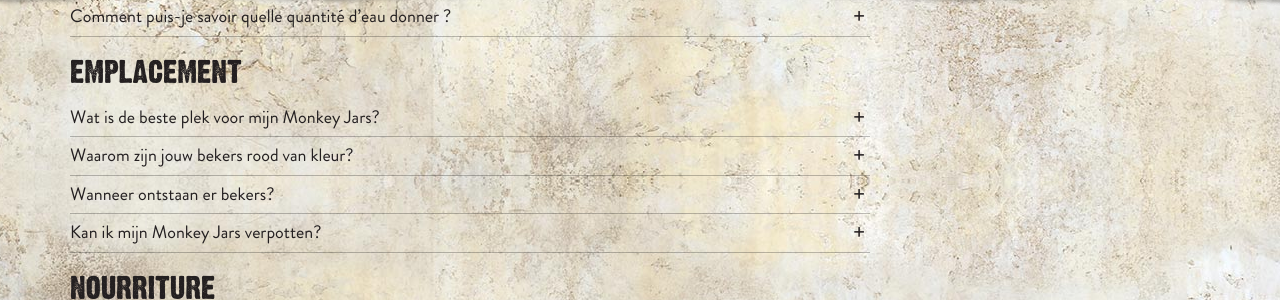
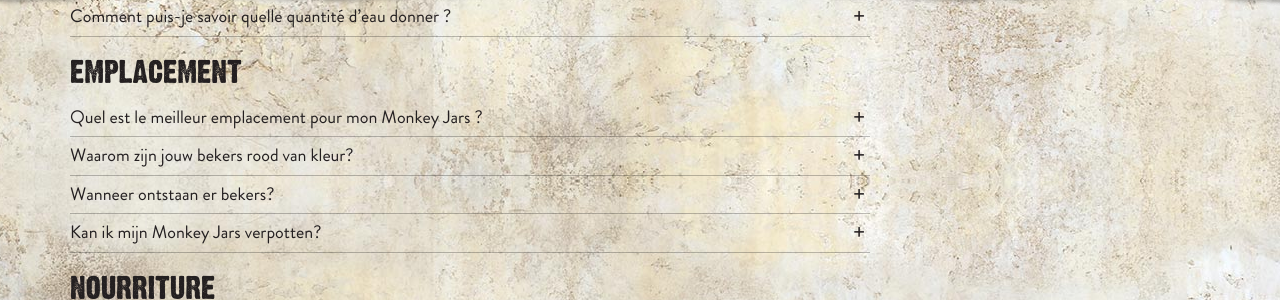
Before and after one commit to jhvanderschee/monkeyjars_fr, a Jekyll site: the page built from informations/index.md, in a window 1280 px wide and 900 px high, scrolled down 602 px. Shown: the part 156-456 px from the top of the window. Built offline with Jekyll 4.4.1, drawn with Linux system fonts in a browser that asks for light colours; some of the changed lines change nothing that is shown.

Commit message:
Updated 'informations/index.md' via CloudCannon

```diff
--- a/informations/index.md
+++ b/informations/index.md
@@ -66,11 +66,11 @@
       avec un brumisateur. Mais n’exagérez pas, car les racines ne supportent
       pas un excès d’eau et meurent.
 plaats:
-  - title: Wat is de beste plek voor mijn Monkey Jars?
+  - title: Quel est le meilleur emplacement pour mon Monkey Jars ?
     content: >-
-      Net als in de jungle houd ik van een lichte plek, maar ik kan niet tegen
-      direct zonlicht. In warme zomermaanden vind ik het heerlijk om buiten te
-      zijn, maar zet me dus niet direct in de zon.
+      Comme dans la jungle, cette plante aime les endroits lumineux, mais à
+      l’abri des rayons directs du soleil. Pendant les mois d’été chauds, elle
+      aime être dehors, mais ne la placez pas en plein soleil.
   - title: Waarom zijn jouw bekers rood van kleur?
     content: >-
       Ik ben een echte Casanova. Met de rode kleur van mijn bekers lok ik
```
